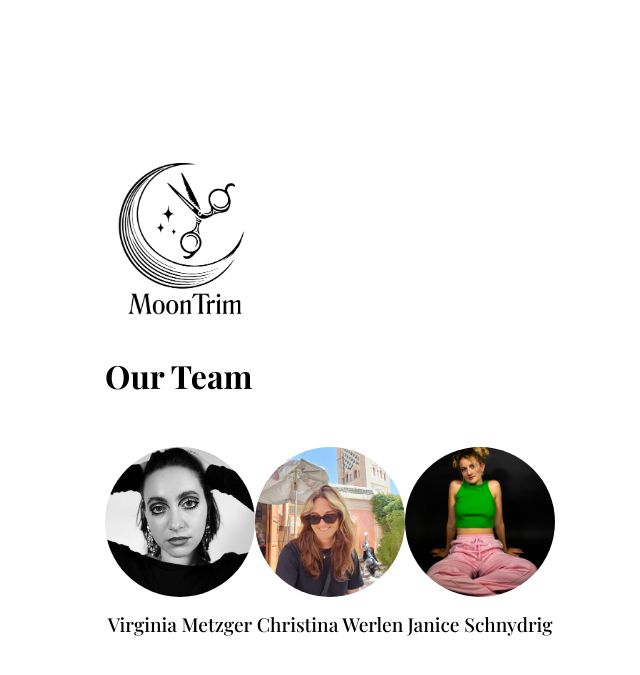
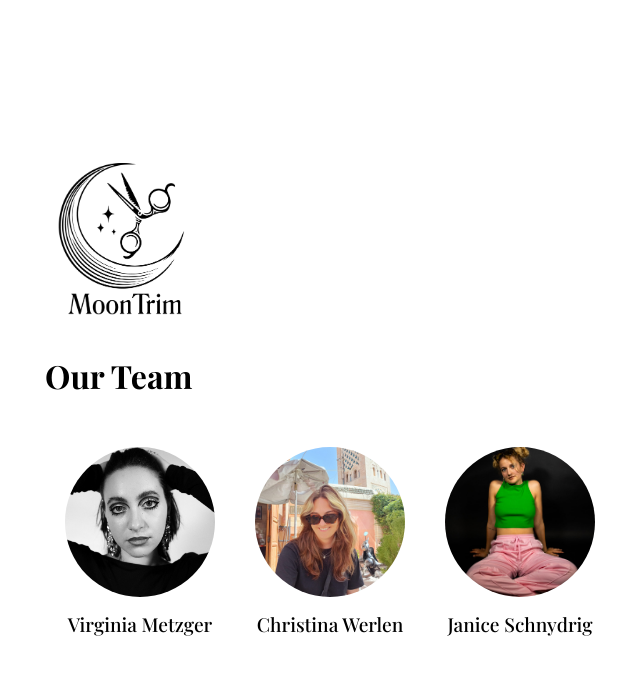
Before and after one commit to crueschdiecoole/Projekt-API, a PHP site: page /html/team.html in a window 1280 px wide. Shown: the top 675 px of the page, without its empty margins (310-950 px from the left). Run offline with PHP 8.4, Linux system fonts and the light colour scheme; some web fonts are replaced.

Commit message:
logo und teamseite

```diff
--- a/css/style.css
+++ b/css/style.css
@@ -191,7 +191,8 @@
   height: 150px;
   border-radius: 50%;
   object-fit: cover;
-  paddin
+  margin-left: 20px;
+  margin-right: 20px;
 }
 .team-member p {
   margin-top: 10px;
--- a/html/index.html
+++ b/html/index.html
@@ -17,7 +17,6 @@
           </a>
         </div>
         <a href="team.html" class="link_team">
-          MoonTrim Team
         </a>
         <!-- <div class="slider-container">
           <input type="range" min="1" max="3" value="1" id="slider" />
```
Also changed, not shown: 1 other file.
